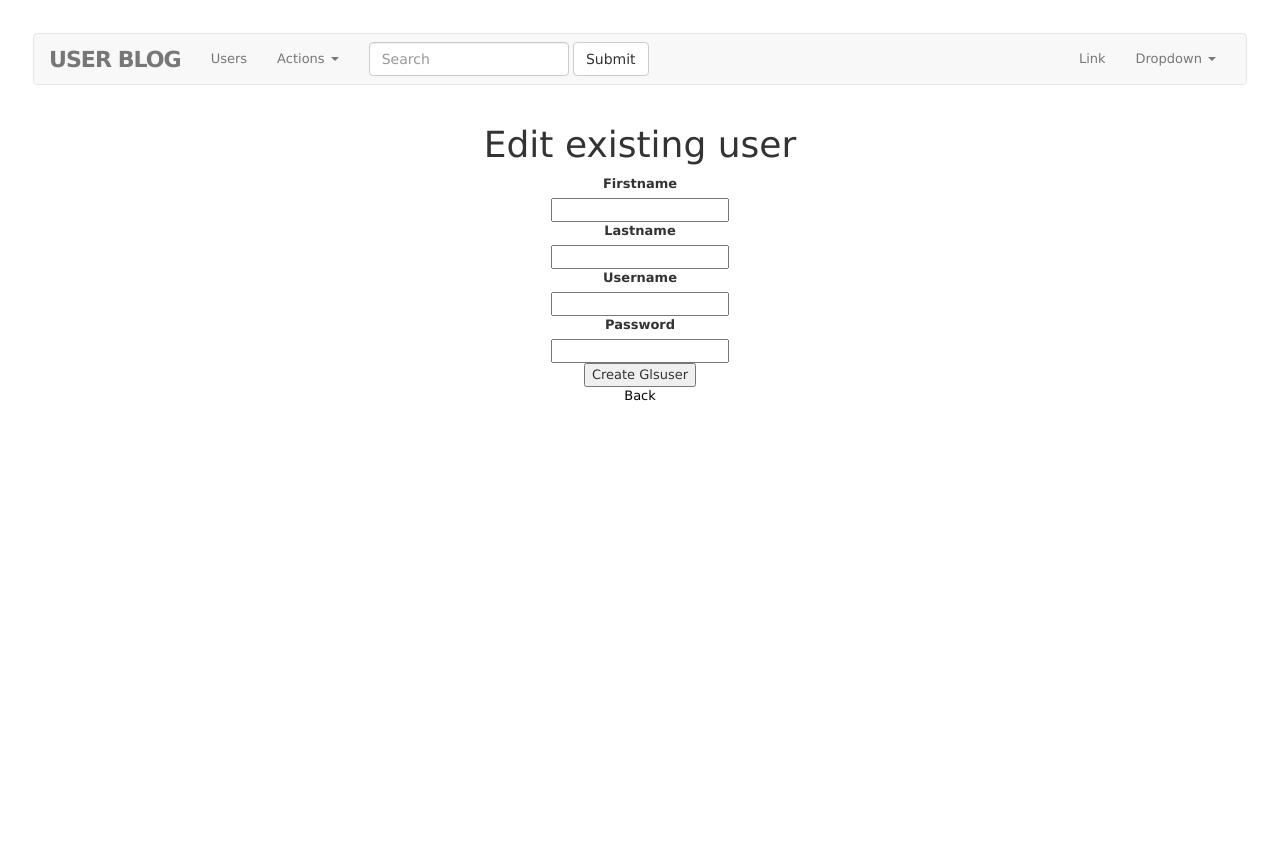
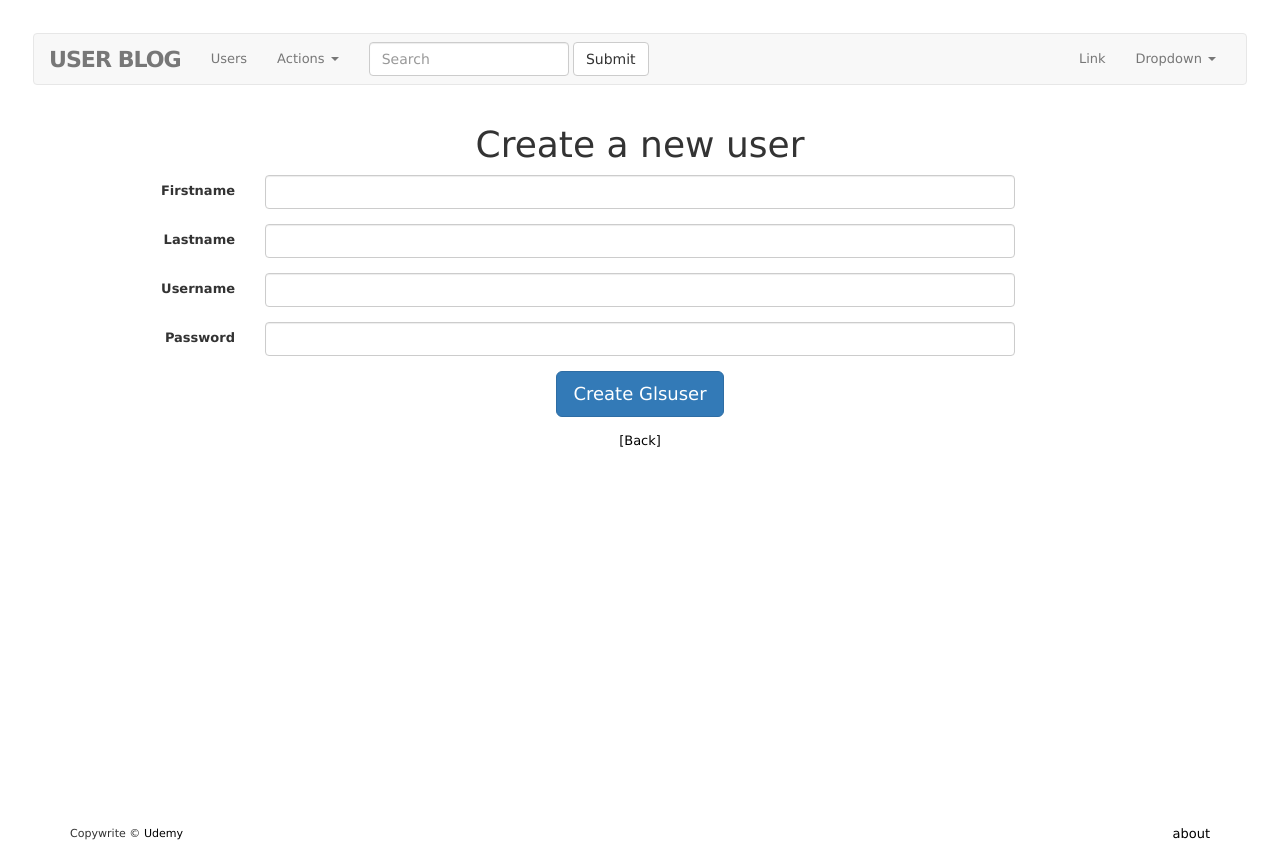
Before and after one commit to dan10261/RailLearning, a Rails app: page /glsusers/new in a window 1280 px wide. Before the commit the page ends 401 px from the top, so only its background shows below. Run offline with Rails 7, Linux system fonts and the light colour scheme; style sheets or scripts are compiled from the project's sources; some libraries are stand-ins or nearby versions.

Commit message:
styling form and navigation bar and footer layout

```diff
--- a/app/assets/stylesheets/custom.css.scss
+++ b/app/assets/stylesheets/custom.css.scss
@@ -1,11 +1,13 @@
 //custom style
-$navbar-default-bg: #c3a5e8;
+//Home Page
+$navbar-default-bg: black;
 #logo {
 	float:left;
 	font-size:1.7em;
 	text-transform:uppercase;
 	letter-spacing:-1px;
 	font-weight:bold;
+	height: 50px;
 }
 #logo:hover{
 	color:#fff;
@@ -22,8 +24,54 @@
 	border-collapse: collapse;
 	border:1px solid black;
 }
+.jumbotron{
+	background-image: asset-url('global_users');
+	background-size:cover;
+	height: -o-calc(100%); /* opera */
+	height: -webkit-calc(100%); /* google, safari */
+	height: -moz-calc(100%); /* firefox */
+}
+.jumbotron h1{
+	color: #fff !important;
+}
+.main-content{
+	height: -o-calc(100% - 100px); /* opera */
+	height: -webkit-calc(100% - 100px); /* google, safari */
+	height: -moz-calc(100% - 100px); /* firefox */
+}
+
+
+//global
 .msg-info{
 	color:green;
+}
+.msg-info ul{
+	list-style:none;
+}
+
+footer{
+	margin-top: 10px;
+	padding-top: 10px;
+	height:50px;
+}
+footer small{
+	float: left;
+}
+footer li a:hover{
+	color:blue;
+	background-color:#fff;
+}
+footer li{
+	list-style: none;
+}
+ footer ul{
+ 	float: right;
+ 	display: block;
+ }
+
+html, body{
+	margin:0;
+	height: 100%;
 }
 //bootstrap default style
 @import "bootstrap-sprockets";
--- a/app/views/glsusers/_form.html.erb
+++ b/app/views/glsusers/_form.html.erb
@@ -5,23 +5,53 @@
 	<% end %>
 </ul>
 <% end %>
-<h1>Edit existing user</h1>
-<%= form_for @glsuser do |f| %>
 
-<%= f.label :firstname%>
-<%= f.text_field :firstname%>
-
-<%= f.label :lastname%>
-<%= f.text_field :lastname%>
-
-<%= f.label :username%>
-<%= f.text_field :username%>
-
-<%= f.label :password%>
-<%= f.password_field :password%>
-<br/>
- <%= f.submit%>
-<% end %>
-<p>
-	<%= link_to 'Back' , glsusers_path%>
-</p>
+<!-- start form styling -->
+<div class="row">
+	<div class="col-sm-12">
+		<%= form_for(@glsuser, :html => {class: "form-horizontal", role: "form"}) do |f| %>
+			<div class="form-group">
+				<div class="col-sm-2 control-label">
+					<%= f.label :firstname%>
+				</div>
+				<div class="col-sm-8">
+					<%= f.text_field :firstname, class: "form-control"%>
+				</div>
+			</div>
+			<div class="form-group">
+				<div class="col-sm-2 control-label">
+					<%= f.label :lastname %>
+				</div>
+				<div class="col-sm-8">
+					<%= f.text_field :lastname, class: "form-control"%>
+				</div>
+			</div>
+			<div class="form-group">
+				<div class="col-sm-2 control-label">
+					<%= f.label :username%>
+				</div>
+				<div class="col-sm-8">
+					<%= f.text_field :username, class: "form-control"%>
+				</div>
+			</div>
+			<div class="form-group">
+				<div class="col-sm-2 control-label">
+					<%= f.label :password %>
+				</div>
+				<div class="col-sm-8">
+					<%= f.password_field :password, class: "form-control" %>
+				</div>
+			</div>
+			<div class="form-group">
+				<div class="col-sm-offset-4 col-sm-4">
+					 <%= f.submit class: "btn btn-primary btn-lg" %>
+				</div>
+			</div>
+			<div class="form-group">
+				<div class="col-sm-offset-2 col-sm-8">
+					<%= link_to '[Back]' , glsusers_path%>
+				</div>
+			</div>
+		<% end %>
+	</div>
+</div>
--- a/app/views/glsusers/index.html.erb
+++ b/app/views/glsusers/index.html.erb
@@ -1,7 +1,3 @@
-<!DOCTYPE html>
-<head>
-</head>
-<body>
 <p>
 
 	<%= link_to 'Create a new user' , new_glsuser_path%>
@@ -23,5 +19,3 @@
 	</tr>
 	<% end %>
 </table>
-</body>
-</html>
--- a/app/views/glsusers/new.html.erb
+++ b/app/views/glsusers/new.html.erb
@@ -1,7 +1,2 @@
-<!DOCTYPE html>
-<head>
-</head>
-<body>
+<h1>Create a new user</h1>
 <%= render 'form'%>
-</body>
-</html>
--- a/app/views/glsusers/show.html.erb
+++ b/app/views/glsusers/show.html.erb
@@ -1,7 +1,3 @@
-<!DOCTYPE html>
-<head>
-</head>
-<body>
 <h1>User Detail ifnormation</h1>
 <p>
 firstname:
@@ -22,5 +18,3 @@
 	<%= link_to 'Back' , glsusers_path%>&nbsp;|&nbsp;
 	<%= link_to 'Edit' , edit_glsuser_path(@glsuser)%>
 </p>
-</body>
-</html>
--- /dev/null
+++ b/app/views/layouts/_footer.html.erb
@@ -0,0 +1,10 @@
+<div class="container">
+	<footer>
+		<small>Copywrite &copy; <a href="https://www.udemy.com">Udemy</a></small>
+		<nav>
+			<ul>
+				<li><%= link_to "about", about_path%></li>
+			</ul>
+		</nav>
+	</footer>
+</div>
--- a/app/views/layouts/application.html.erb
+++ b/app/views/layouts/application.html.erb
@@ -12,8 +12,9 @@
   <body>
   <%= render '/layouts/navigation'%>
   <%= render '/layouts/message'%>
-  <div class="container center">
+  <div class="container center main-content">
     <%= yield %>
   </div>
+  <%= render '/layouts/footer'%>
   </body>
 </html>
```
Also changed, not shown: app/views/glsusers/edit.html.erb (+1 -6 lines), app/views/pages/about.html.erb (+2 -8 lines), app/views/pages/home.html.erb (+1 -8 lines), app/assets/images/global_users.jpg (added), app/assets/images/global_users.png (added).
